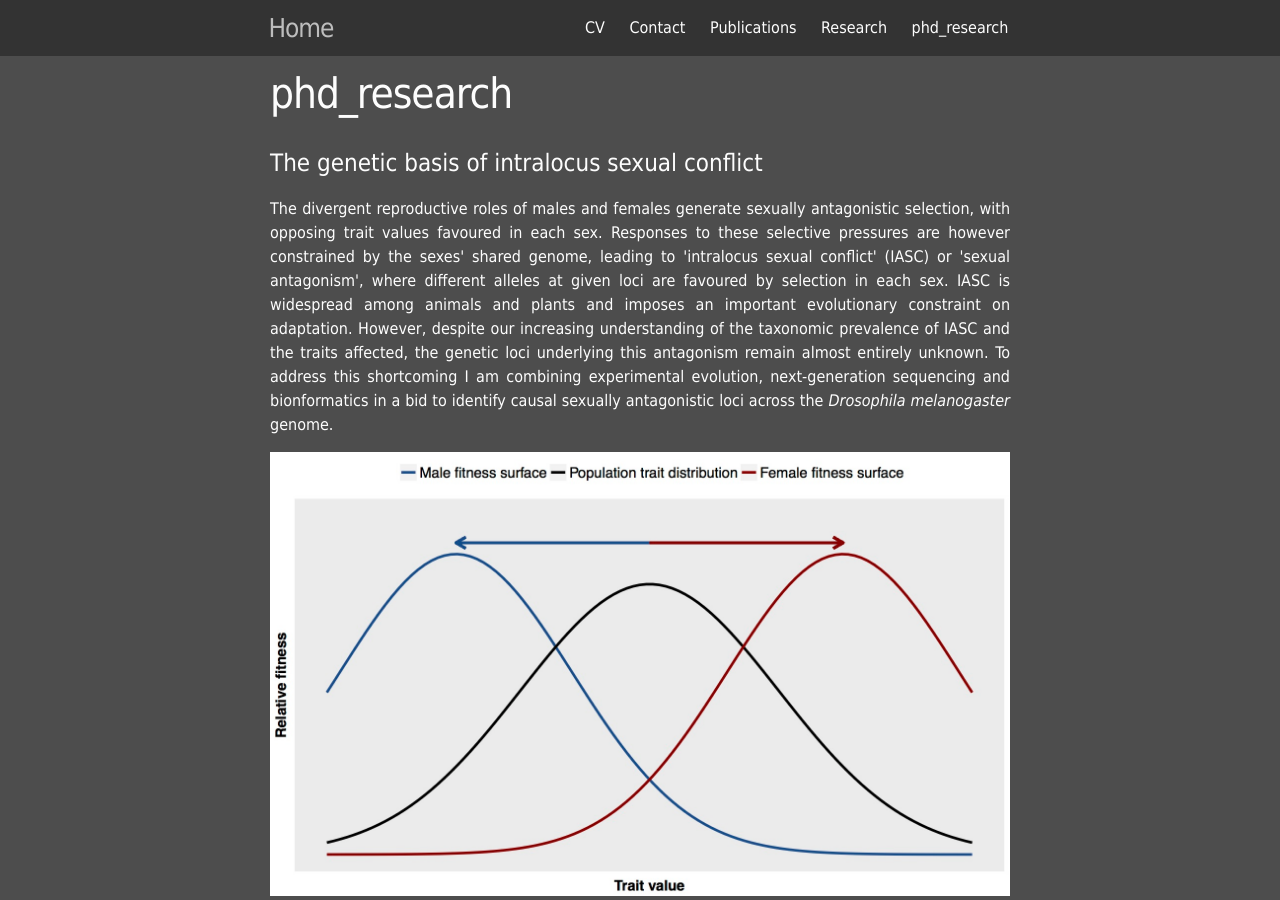
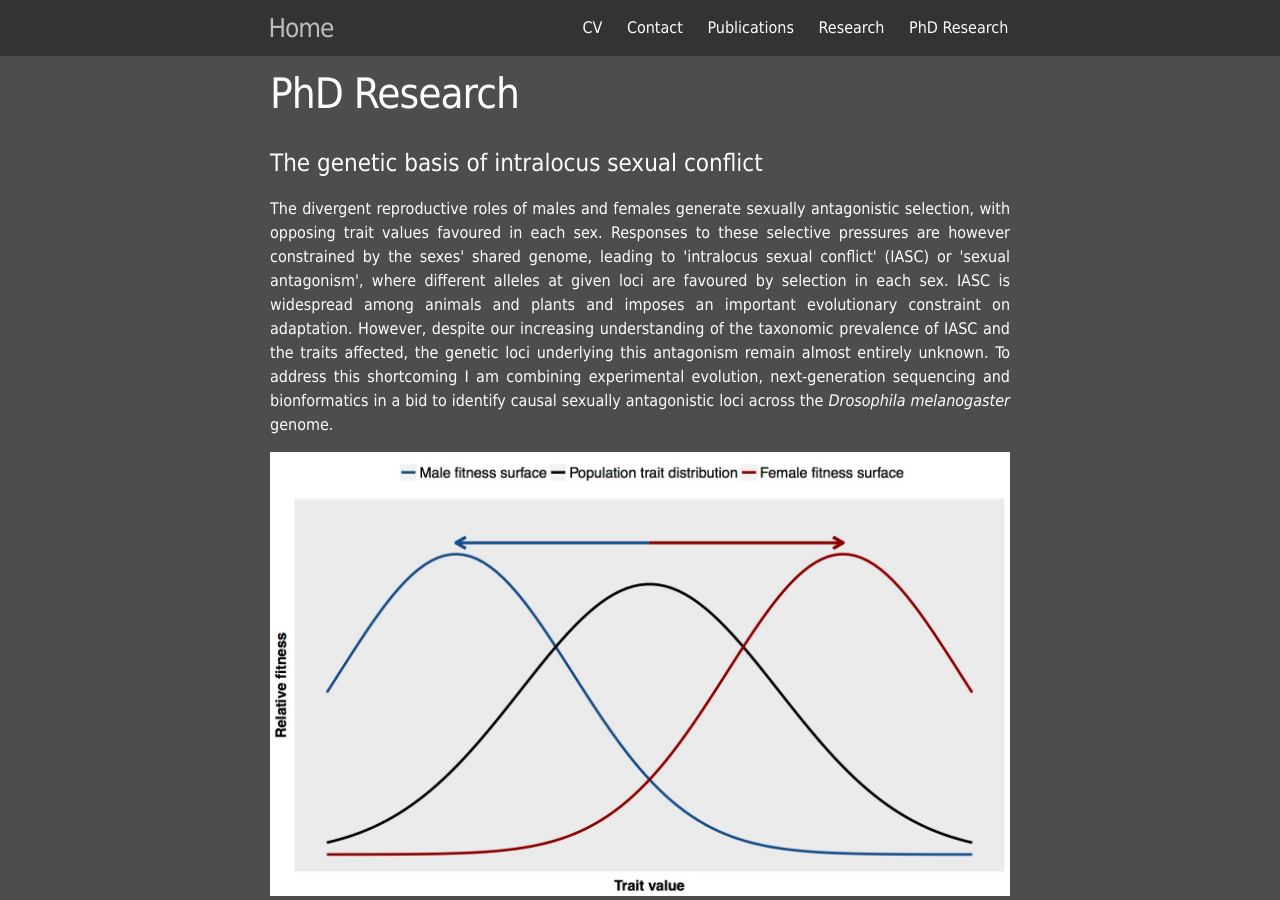
Before and after one commit to Mark-Stephen-Hill/Mark-Stephen-Hill.github.io, a Jekyll site: the page built from phd_research.md, in a window 1280 px wide and 900 px high. Built offline with Jekyll 4.4.1, drawn with Linux system fonts in a browser that asks for light colours.

Commit message:
website - sixth

```diff
--- a/phd_research.md
+++ b/phd_research.md
@@ -1,6 +1,6 @@
 ---
 layout: page
-title: phd_research
+title: PhD Research
 permalink: /phd_research/
 ---
 <div align="justify">
```
